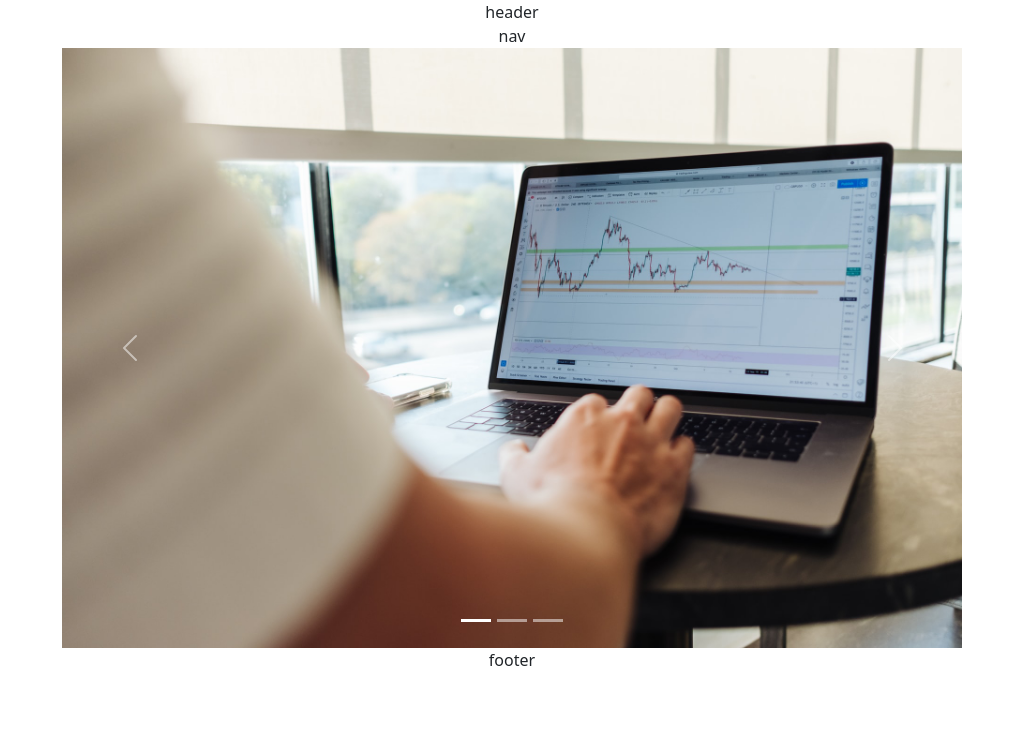
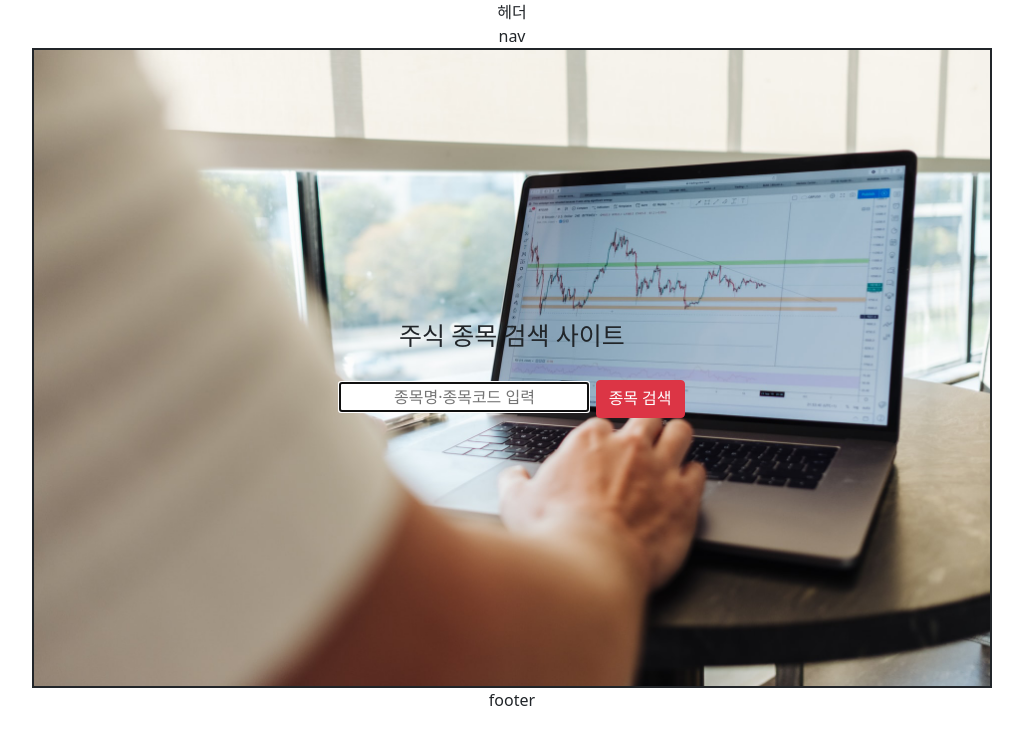
Before and after one commit to jooyeokkim/StockWeb, a Flask app: page /test in a window 1280 px wide. Shown: the top 745 px of the page, without its empty margins (128-1151 px from the left). Run offline with Flask 2, Linux system fonts and the light colour scheme; some libraries are stand-ins or nearby versions.

Commit message:
20210411

```diff
--- /dev/null
+++ b/static/css/mycss.css
@@ -0,0 +1,30 @@
+section {
+    background-image: url(../main/stock_img1.jpg);
+    background-repeat: no-repeat;
+    background-size: 100%;
+    width: 960px;
+    height: 640px;
+    border: 2px solid;
+    margin:0 auto;
+}
+#main_intro {
+    position: absolute;
+    width:500px;
+    height:300px;
+}
+span {
+    font-family: 'Noto Serif KR', serif;
+    font-size:25px;
+}
+#font_bhs {
+    font-family: 'Noto Serif KR', serif;
+}
+.mainContainer {
+    position:relative;
+}
+#textControl {
+    font-size:1rem;
+    width:250px;
+    margin-right: 2px;
+    text-align: center;
+}
--- a/templates/main.html
+++ b/templates/main.html
@@ -5,41 +5,26 @@
     <meta charset="utf-8">
     <meta name="viewport" content="width=device-width, initial-scale=1">
     <link type="text/css" rel="stylesheet" href="../static/css/bootstrap.min.css"/>
+    <link type="text/css" rel="stylesheet" href="../static/css/mycss.css"/>
+    <link rel="preconnect" href="https://fonts.gstatic.com">
+<link href="https://fonts.googleapis.com/css2?family=Noto+Serif+KR:wght@700&display=swap" rel="stylesheet">
     <!-- <link href="https://cdn.jsdelivr.net/npm/bootstrap@5.0.0-beta3/dist/css/bootstrap.min.css" rel="stylesheet" integrity="sha384-eOJMYsd53ii+scO/bJGFsiCZc+5NDVN2yr8+0RDqr0Ql0h+rP48ckxlpbzKgwra6" crossorigin="anonymous"> -->
 
     <title>Hello, world!</title>
   </head>
   <body>
     <div class="mainContainer">
-        <header style="text-align: center;">header</header>
+        <header style="text-align: center;">헤더</header>
         <nav style="text-align: center;">nav</nav>
-        <section class="d-flex justify-content-center">
-            <div id="carouselExampleIndicators" class="carousel slide" data-bs-ride="carousel">
-                <div class="carousel-indicators">
-                  <button type="button" data-bs-target="#carouselExampleIndicators" data-bs-slide-to="0" class="active" aria-current="true" aria-label="Slide 1"></button>
-                  <button type="button" data-bs-target="#carouselExampleIndicators" data-bs-slide-to="1" aria-label="Slide 2"></button>
-                  <button type="button" data-bs-target="#carouselExampleIndicators" data-bs-slide-to="2" aria-label="Slide 3"></button>
-                </div>
-                <div class="carousel-inner">
-                  <div class="carousel-item active">
-                    <img src="{{url_for('static',filename='main/stock_img1.jpg')}}" style="height: 600px;" class="d-block w-100">
-                  </div>
-                  <div class="carousel-item">
-                    <img src="{{url_for('static',filename='main/stock_img2.jpg')}}" style="height: 600px;" class="d-block w-100">
-                  </div>
-                  <div class="carousel-item">
-                    <img src="{{url_for('static',filename='main/stock_img3.jpg')}}" style="height: 600px;" class="d-block w-100">
-                  </div>
-                </div>
-                <button class="carousel-control-prev" type="button" data-bs-target="#carouselExampleIndicators" data-bs-slide="prev">
-                  <span class="carousel-control-prev-icon" aria-hidden="true"></span>
-                  <span class="visually-hidden">Previous</span>
-                </button>
-                <button class="carousel-control-next" type="button" data-bs-target="#carouselExampleIndicators" data-bs-slide="next">
-                  <span class="carousel-control-next-icon" aria-hidden="true"></span>
-                  <span class="visually-hidden">Next</span>
-                </button>
-            </div>
+        <section class="d-flex justify-content-center align-items-center">
+          <div id="main_intro" class="d-flex flex-column justify-content-center align-items-center">
+              <span>주식 종목 검색 사이트</span>
+              <br>
+              <div id="search">
+                <input id="textControl" type="text" placeholder="종목명·종목코드 입력" autofocus>
+                <button id="font_bhs" type="button" class="btn btn-danger">종목 검색</button>
+              </div>
+          </div>
         </section>
         <footer style="text-align: center;">footer</footer>
     </div>
```
